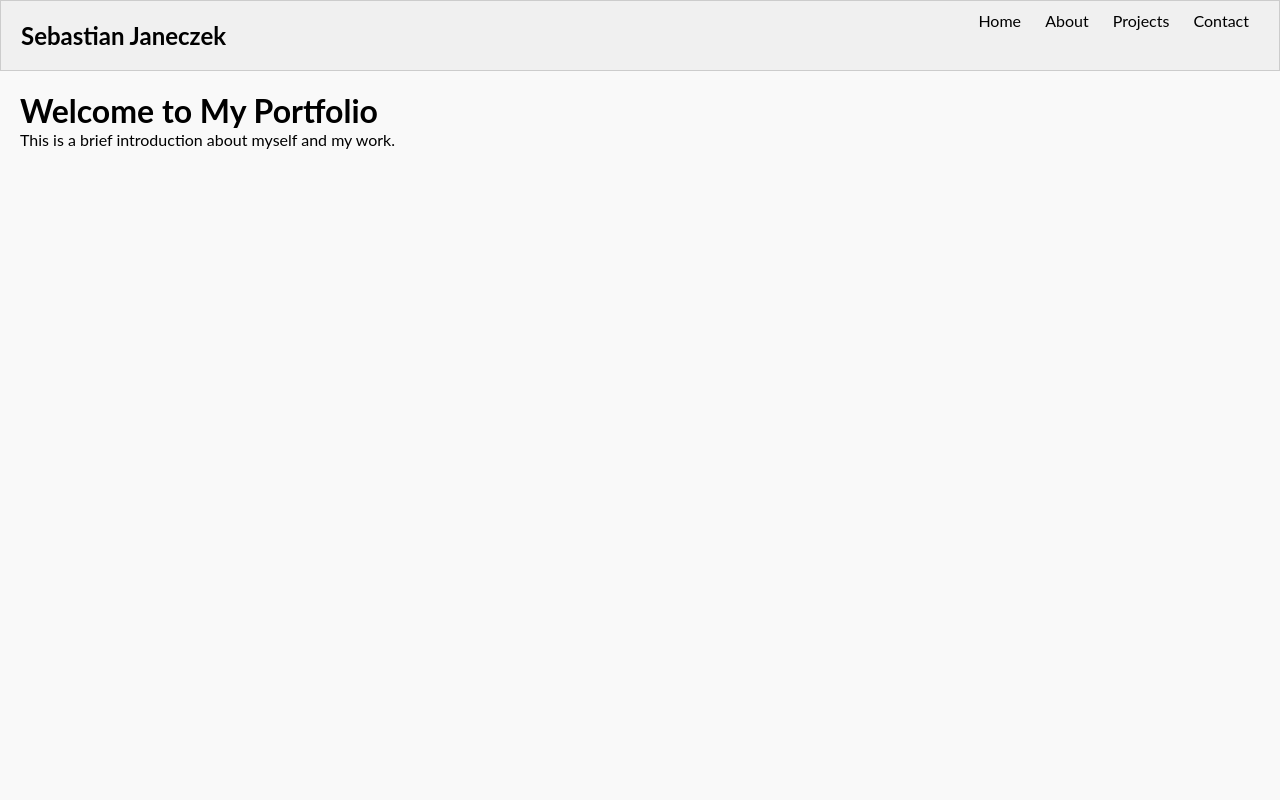
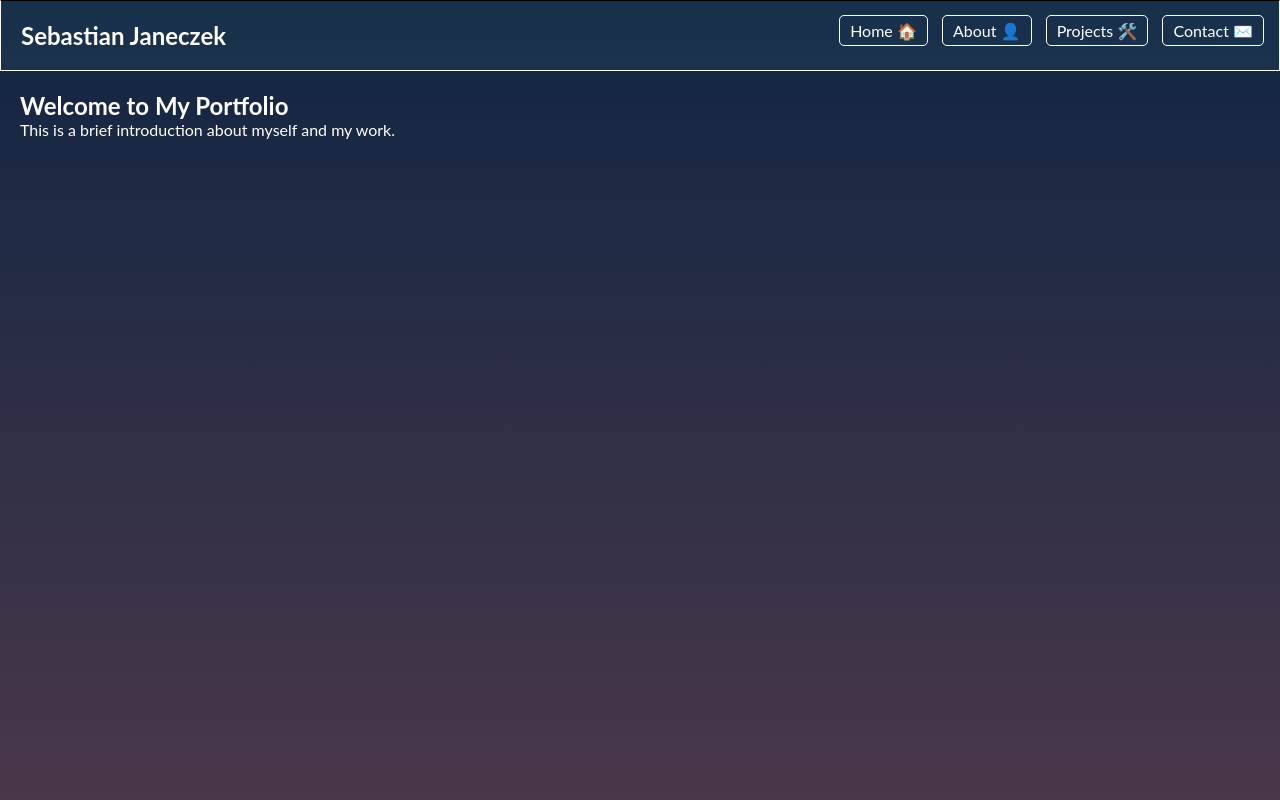
Before and after one commit to SOULDUST9/myWebsite, a plain HTML site: page index.html in a window 1280 px wide. Shown: the top 800 px of the page. Drawn offline with Linux system fonts and the light colour scheme.

Commit message:
updated the overall color of website

```diff
--- a/index.html
+++ b/index.html
@@ -11,16 +11,16 @@
         <h2>Sebastian Janeczek</h2>
         <nav>
             <ul>
-                <li><a href="#HomePage">Home</a></li>
-                <li><a href="#AboutPage">About</a></li>
-                <li><a href="#ProjectsPage">Projects</a></li>
-                <li><a href="#ContactPage">Contact</a></li>
+                <li><a href="#HomePage">Home 🏠</a></li>
+                <li><a href="#AboutPage">About 👤</a></li>
+                <li><a href="#ProjectsPage">Projects 🛠️</a></li>
+                <li><a href="#ContactPage">Contact ✉️</a></li>
             </ul>
         </nav>
     </header>
     <main>
         <div id="HomePage">
-            <h1>Welcome to My Portfolio</h1>
+            <h2>Welcome to My Portfolio</h2>
             <p>This is a brief introduction about myself and my work.</p>
         </div>
         <div id="AboutPage">
--- a/styles.css
+++ b/styles.css
@@ -3,16 +3,20 @@
     box-sizing: border-box;
     padding: 0;
     margin: 0;
+    color: white;
 }
 nav > ul > li {
     display: inline-block;
-    margin-right: 20px;
     list-style: none;
     color: black;
+    margin: 10px 5px;
 }
 nav > ul > li > a {
     text-decoration: none;
-    color: black;
+    color: white;
+    padding: 5px 10px;
+    border: white 1px solid;
+    border-radius: 5px;
 }
 header > h2, nav {
     display: inline-block;
@@ -22,15 +26,30 @@ nav {
 }
 header > h2 {
     margin: 10px 10px;
-
+    color: white;
 }
 header {
-    background-color: #f0f0f0;
+    background-color: #82C0CC12;
     padding: 10px;
-    border: 1px solid #ccc;
+    border: 0.5px solid white;
+    border-top-color: black;
+    position: sticky;
+    top: 0;
 }
-#HomePage, #AboutPage, #ProjectsPage, #ContactPage{
+
+#HomePage, #AboutPage, #ProjectsPage{
     min-height: 100vh;
     padding: 20px;
-    background-color: #f9f9f9;
+    scroll-margin-top: 69px;
 }
+
+#ContactPage {
+    min-height: 92vh;
+    padding: 20px;
+    scroll-margin-top: 69px;
+}
+body {
+    background: linear-gradient(#102542,#F87060);
+    color: white;
+    font-family: 'Poppins', sans-serif;
+}
```
